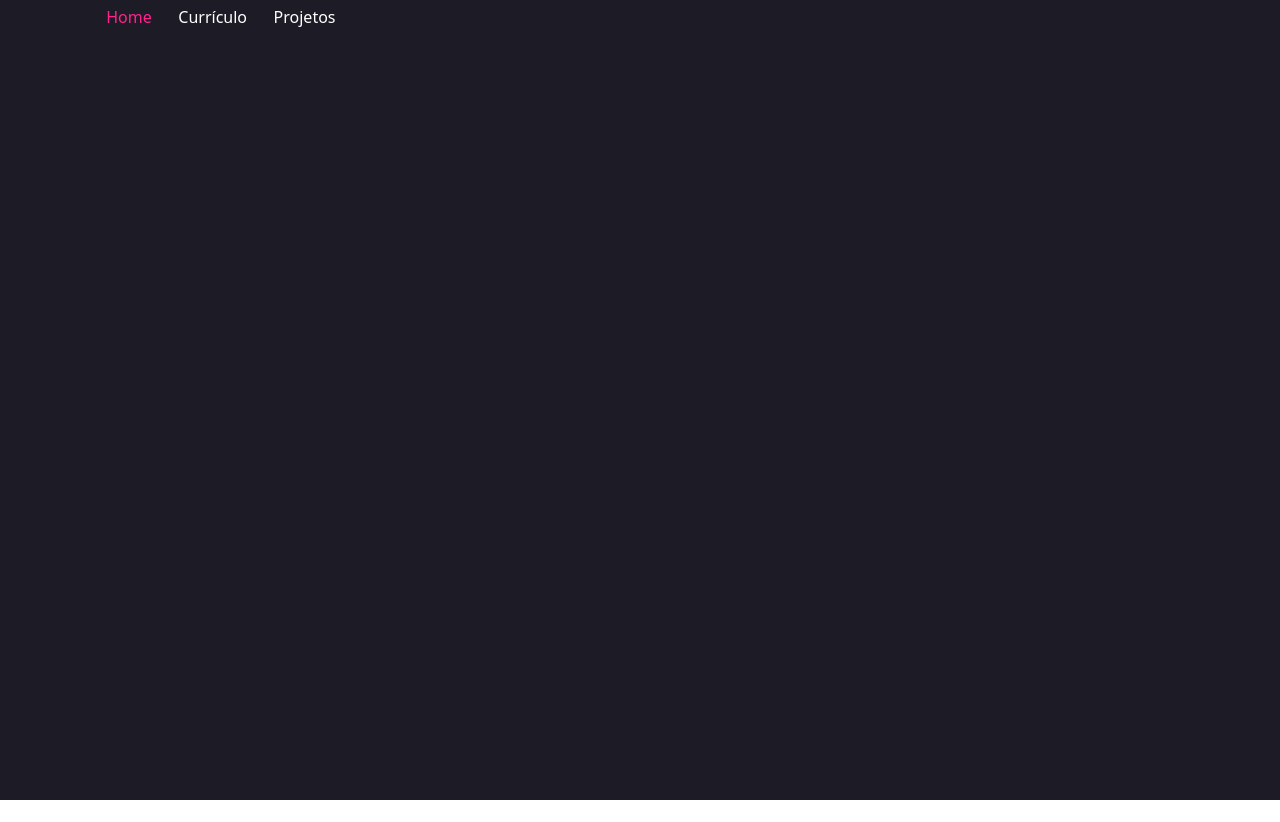
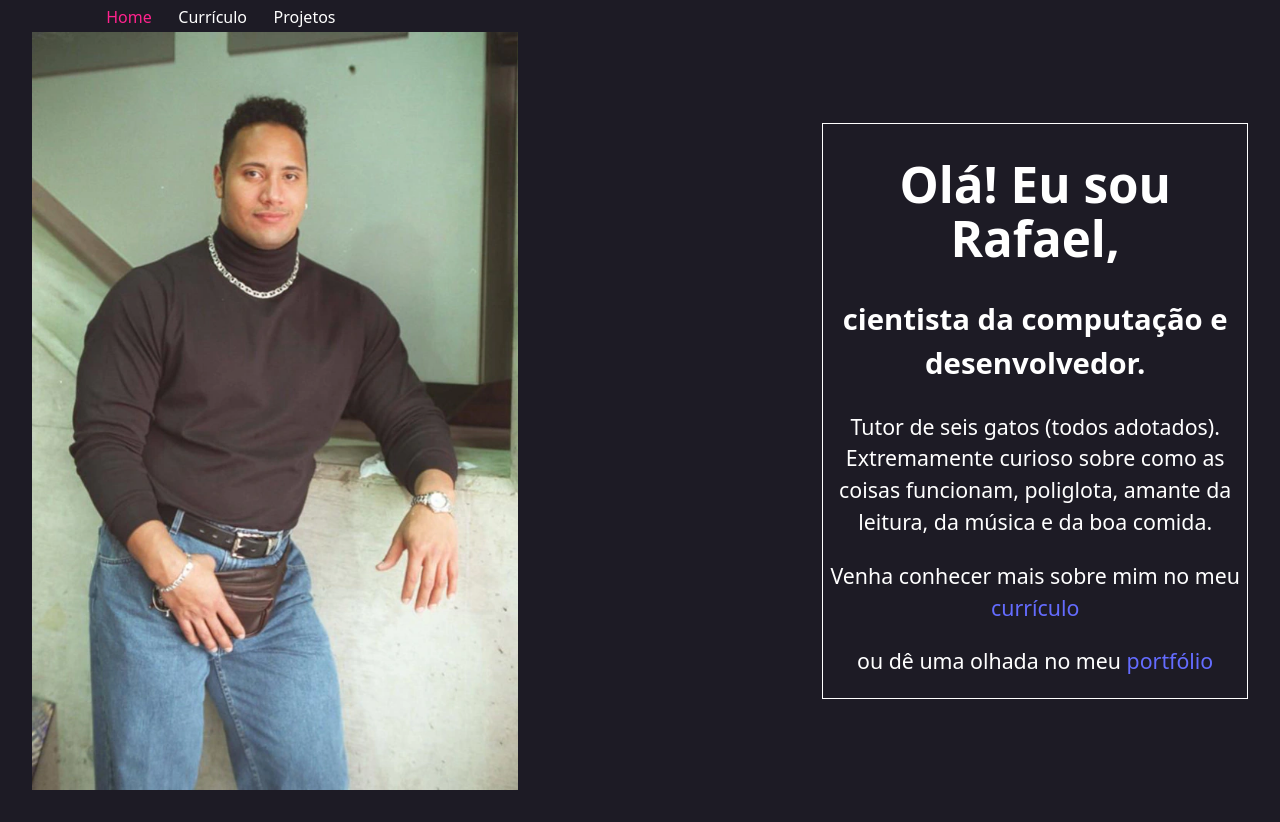
Before and after one commit to mrafaelr/mrafaelr.github.io, a React (Vite) app: page / in a window 1280 px wide. Before the commit the page ends 800 px from the top, so only its background shows below. Built offline with nearby package versions, Linux system fonts and the light colour scheme.

Commit message:
Add about section

```diff
--- /dev/null
+++ b/src/About.css
@@ -0,0 +1,25 @@
+#headshot {
+    width: 40%;
+    height: auto;
+    margin-right: 25%;
+  }
+
+#about-content {
+    display: flex;
+    flex-direction: row;
+    align-items: center;
+}
+
+#bio>h1 {
+    font-size: 37pt;
+}
+
+#bio>h2 {
+    font-size: 22pt;
+}
+
+#bio {
+    font-size: 16pt;
+    border: 1px solid white;
+    width: 41%;
+}
--- a/src/About.jsx
+++ b/src/About.jsx
@@ -1,20 +1,23 @@
+import './About.css'
+
+
 function Bio() {
     return(
-      <>
+      <div id="bio">
         <h1>Olá! Eu sou Rafael,</h1>
-        <h2>cientista da computação e desenvolvedor web.</h2>
+        <h2>cientista da computação e desenvolvedor.</h2>
         <p>Tutor de seis gatos (todos adotados). Extremamente curioso sobre como as coisas funcionam, poliglota, amante da leitura, da música e da boa comida.</p>
         <p>Venha conhecer mais sobre mim no meu <a href="">currículo</a></p>
         <p>ou dê uma olhada no meu <a href="">portfólio</a></p>
-      </>
+      </div>
     );
   }
 
 export default function About() {
     return(
-      <>
-        <img src="" alt="" id="headshot" />
+      <div id="about-content">
+        <img src="./public/rock.webp" alt="" id="headshot" />
         <Bio />
-      </>
+      </ div>
     );
   }
--- a/src/App.css
+++ b/src/App.css
@@ -3,6 +3,13 @@
   margin: 0 auto;
   padding: 2rem;
   text-align: center;
+}
+
+#ball1 {
+  width: 550px;
+  height: 550px;
+  border-radius: 100%;
+  border: 1px solid white;
 }
 
 body {
--- a/src/App.jsx
+++ b/src/App.jsx
@@ -1,11 +1,23 @@
 import './App.css'
 //import About from './About.jsx'
 import Nav from './Nav.jsx'
+import About from './About.jsx'
+
+/*
+function Decoration() {
+  return(
+    <>
+      <div id="ball1"></div>
+    </>
+  );
+}
+*/
 
 function App() {
     return (
-    <div id="main-content">
+    <div>
       <Nav></Nav>
+      <About></About>
     </div>
     );
 }
```
Also changed, not shown: public/rock.webp (added).
